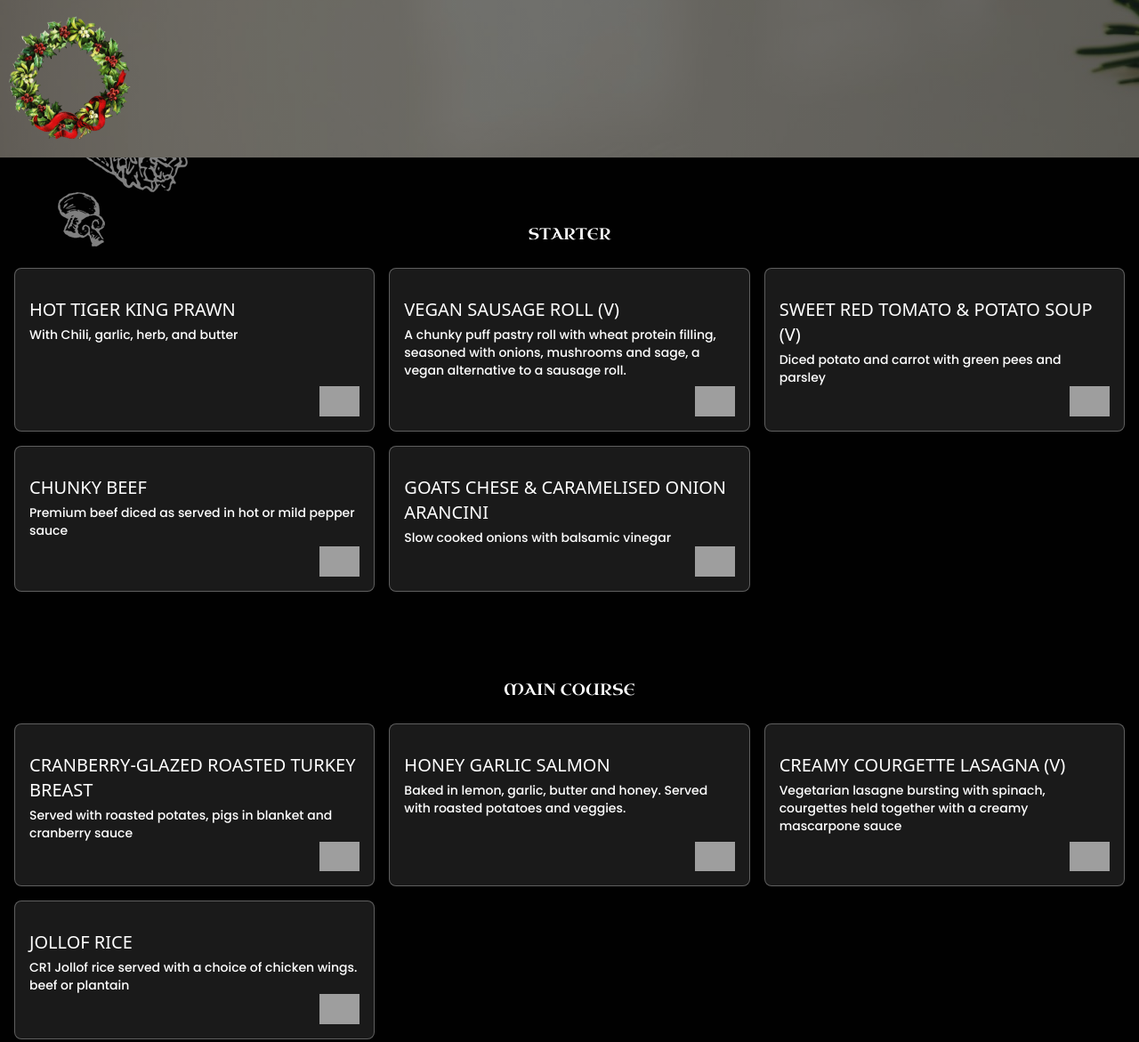
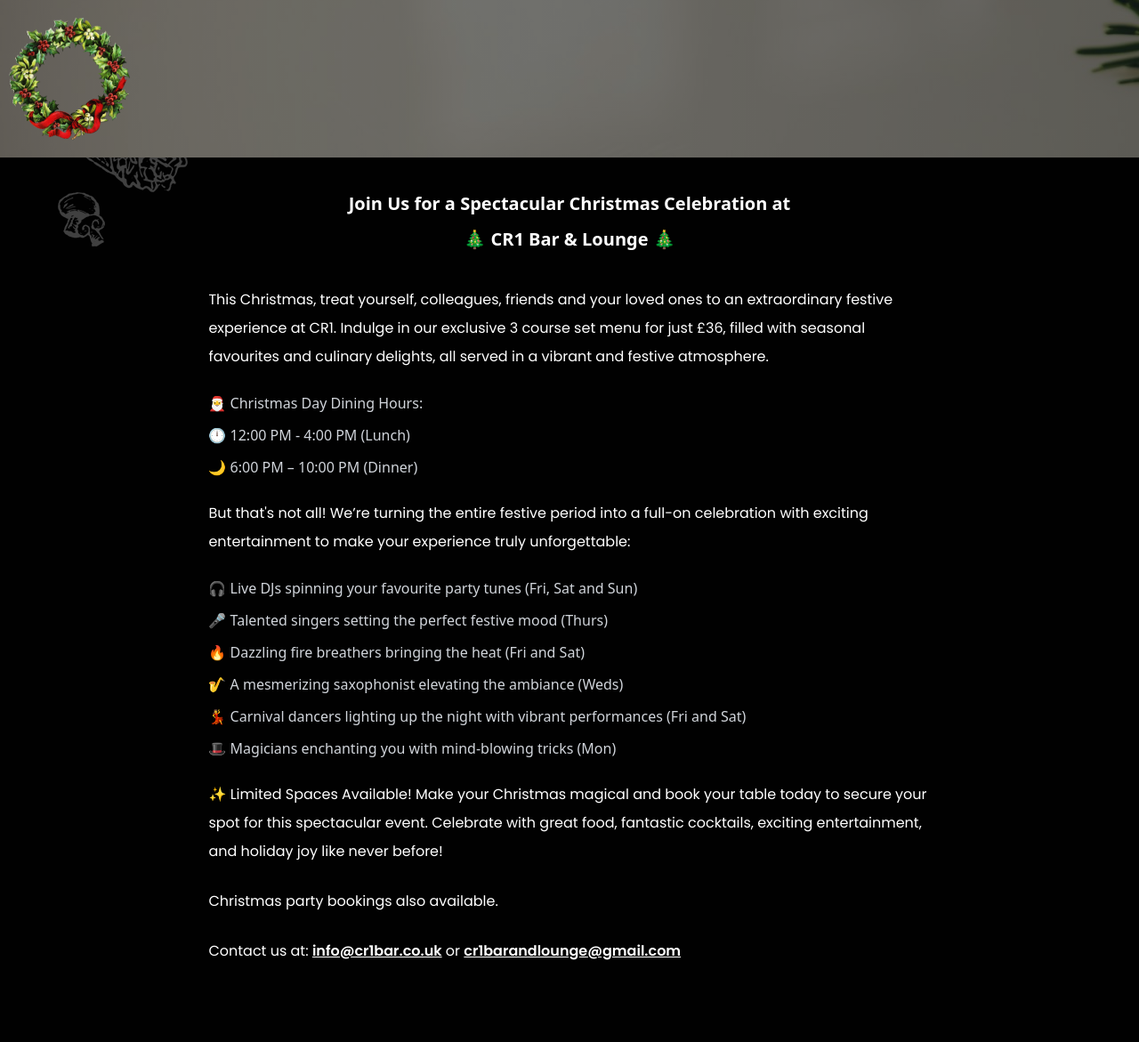
Before and after one commit to Olabode-cmd/christmas, a plain HTML site: page index.html in a window 1280 px wide. Shown: the part 503-1674 px from the top of the page at 89% size. Drawn offline with nearby package versions, Linux system fonts and the light colour scheme; grey boxes are pictures that could not be loaded.

Commit message:
page additions

```diff
--- a/index.html
+++ b/index.html
@@ -1,5 +1,6 @@
 <!DOCTYPE html>
 <html lang="en">
+
 <head>
     <meta charset="UTF-8">
     <meta name="viewport" content="width=device-width, initial-scale=1.0">
@@ -9,21 +10,32 @@
     <link href="https://unpkg.com/aos@2.3.1/dist/aos.css" rel="stylesheet">
     <script src="https://cdn.tailwindcss.com"></script>
 </head>
+
 <body class="p-0 m-0">
     <style>
         @import url('https://fonts.googleapis.com/css2?family=Poppins:ital,wght@0,100;0,200;0,300;0,400;0,500;0,600;0,700;0,800;0,900;1,100;1,200;1,300;1,400;1,500;1,600;1,700;1,800;1,900&family=Uncial+Antiqua&display=swap');
 
-        a,p,span,button {
+        a,
+        p,
+        span,
+        button {
             font-family: "Poppins", serif;
             color: white;
         }
-        h1,h2,h3 {
+
+        h1,
+        h2,
+        h3 {
             font-family: "Uncial Antiqua", system-ui;
             color: white;
         }
-        h4, h5, h6 {
+
+        h4,
+        h5,
+        h6 {
             color: white;
         }
+
         img {
             max-width: 100%;
         }
@@ -35,6 +47,7 @@
             padding-top: 16px;
             position: relative;
         }
+
         .wreath {
             position: absolute;
             bottom: 3%;
@@ -46,6 +59,7 @@
             0% {
                 transform: rotate(0deg)
             }
+
             100% {
                 transform: rotate(360deg)
             }
@@ -56,6 +70,7 @@
                 background-position: 60%;
                 height: 65vh;
             }
+
             .wreath {
                 left: 45%;
                 transform: translateX(-50%);
@@ -69,22 +84,81 @@
             </div>
 
             <div class="mt-28">
-                <h1 class="uppercase text-center text-white text-2xl md:text-3xl" data-aos="fade-up" data-aos-duration="900">christmas menu</h1>
-                <p class="font-medium text-gray-50 text-sm uppercase text-center mt-4 md:mt-2 w-[95%] md:w-full mx-auto" data-aos="fade-up" data-aos-duration="900" data-aos-delay="300">2 course menu &pound;30 per person, 3 course
+                <h1 class="uppercase text-center text-white text-2xl md:text-3xl" data-aos="fade-up"
+                    data-aos-duration="900">christmas menu</h1>
+                <p class="font-medium text-gray-50 text-sm uppercase text-center mt-4 md:mt-2 w-[95%] md:w-full mx-auto"
+                    data-aos="fade-up" data-aos-duration="900" data-aos-delay="300">2 course menu &pound;30 per person,
+                    3 course
                     &pound;36 per person</p>
             </div>
 
-            <img src="images/wreath.png" alt="wreath" class="wreath w-[75px] md:w-[95px] lg:w-[135px]" data-aos="fade-up" data-aos-duration="900" data-aos-delay="500">
+            <img src="images/wreath.png" alt="wreath" class="wreath w-[75px] md:w-[95px] lg:w-[135px]"
+                data-aos="fade-up" data-aos-duration="900">
         </header>
 
         <section class="container mx-auto section-menu px-4 py-8">
+            <h4 class="text-center text-xl font-semibold leading-loose">Join Us for a Spectacular Christmas Celebration
+                at <br class="hidden md:block" />🎄 CR1 Bar & Lounge 🎄</h4>
+
+
+            <div class="text-gray-300 w-full md:w-[65%] mx-auto mt-8">
+                <p class="text-md leading-loose">
+                    This Christmas, treat yourself, colleagues, friends and your loved ones to an extraordinary festive
+                    experience at CR1.
+                    Indulge in our exclusive 3 course set menu for just £36, filled with seasonal favourites and
+                    culinary delights, all
+                    served in a vibrant and festive atmosphere.
+                </p>
+
+                <ul class="space-y-3 my-6 text-gray-300">
+                    <li>🎅 Christmas Day Dining Hours:</li>
+                    <li>🕛 12:00 PM - 4:00 PM (Lunch)</li>
+                    <li>🌙 6:00 PM – 10:00 PM (Dinner)</li>
+                </ul>
+
+
+                <p class="text-md leading-loose">
+                    But that's not all! We’re turning the entire festive period into a full-on celebration with exciting
+                    entertainment to
+                    make your experience truly unforgettable:
+                </p>
+
+                <ul class="space-y-3 my-6 text-gray-300">
+                    <li>🎧 Live DJs spinning your favourite party tunes (Fri, Sat and Sun)</li>
+                    <li>🎤 Talented singers setting the perfect festive mood (Thurs)</li>
+                    <li>🔥 Dazzling fire breathers bringing the heat (Fri and Sat)</li>
+                    <li>🎷 A mesmerizing saxophonist elevating the ambiance (Weds)</li>
+                    <li>💃 Carnival dancers lighting up the night with vibrant performances (Fri and Sat)</li>
+                    <li>🎩 Magicians enchanting you with mind-blowing tricks (Mon)</li>
+                </ul>
+
+                <p class="text-md leading-loose">
+                    ✨ Limited Spaces Available! Make your Christmas magical and book your table today to secure your spot for
+                    this
+                    spectacular event. Celebrate with great food, fantastic cocktails, exciting entertainment, and holiday joy
+                    like never
+                    before!
+                </p>
+
+                <p class="text-md leading-loose mt-6">
+                    Christmas party bookings also available.
+                </p>
+
+                <p class="text-md leading-loose mt-6">Contact us at: <a href="mailto:info@cr1bar.co.uk" class="text-white font-semibold underline">info@cr1bar.co.uk</a> or <a href="mailto:cr1barandlounge@gmail.com" class="text-white font-semibold underline">cr1barandlounge@gmail.com</a></p>
+            </div>
+
+        </section>
+
+        <section class="container mx-auto section-menu px-4 py-8">
             <div class="starter relative pt-10">
-                <h3 class="text-lg text-white uppercase text-center" data-aos="fade-up" data-aos-duration="900">starter</h3>
-                <img src="images/gallery-elements-1.png" alt="gallery" class="fixed left-4 bottom-5 ">
-                <img src="images/gallery-elements-3.png" alt="gallery" class="fixed right-4 top-5 ">
+                <h3 class="text-lg text-white uppercase text-center" data-aos="fade-up" data-aos-duration="900">starter
+                </h3>
+                <img src="images/gallery-elements-1.png" alt="gallery" class="fixed left-4 bottom-5 opacity-50">
+                <img src="images/gallery-elements-3.png" alt="gallery" class="fixed right-4 top-5 opacity-50">
 
                 <div class="mt-6 grid gap-4 grid-cols-1 md:grid-cols-3">
-                    <div data-aos="fade-up" data-aos-duration="900" class="flex flex-col justify-between pt-8 pb-4 px-4 rounded-lg bg-white/10 backdrop-blur-md border border-white/30 hover:bg-amber-600 duration-300">
+                    <div data-aos="fade-up" data-aos-duration="900"
+                        class="flex flex-col justify-between pt-8 pb-4 px-4 rounded-lg bg-white/10 backdrop-blur-md border border-white/30 hover:bg-amber-600 duration-300">
                         <div>
                             <h4 class="text-xl font-medium uppercase">Hot Tiger King Prawn</h4>
                             <p class="md:font-medium text-xs md:text-sm mt-1">With Chili, garlic, herb, and butter</p>
@@ -99,7 +173,8 @@
                         class="flex flex-col justify-between pt-8 pb-4 px-4 rounded-lg bg-white/10 backdrop-blur-md border border-white/30 hover:bg-amber-600 duration-300">
                         <div>
                             <h4 class="text-xl font-medium uppercase">vegan sausage roll (v)</h4>
-                            <p class="md:font-medium text-xs md:text-sm mt-1">A chunky puff pastry roll with wheat protein filling, seasoned with onions, mushrooms and
+                            <p class="md:font-medium text-xs md:text-sm mt-1">A chunky puff pastry roll with wheat
+                                protein filling, seasoned with onions, mushrooms and
                                 sage, a vegan alternative to a sausage roll.</p>
                         </div>
 
@@ -112,7 +187,8 @@
                         class="flex flex-col justify-between pt-8 pb-4 px-4 rounded-lg bg-white/10 backdrop-blur-md border border-white/30 hover:bg-amber-600 duration-300">
                         <div>
                             <h4 class="text-xl font-medium uppercase">sweet red tomato & potato soup (v)</h4>
-                            <p class="md:font-medium text-xs md:text-sm mt-1">Diced potato and carrot with green pees and parsley</p>
+                            <p class="md:font-medium text-xs md:text-sm mt-1">Diced potato and carrot with green pees
+                                and parsley</p>
                         </div>
 
                         <div class="flex justify-end">
@@ -124,7 +200,8 @@
                         class="flex flex-col justify-between pt-8 pb-4 px-4 rounded-lg bg-white/10 backdrop-blur-md border border-white/30 hover:bg-amber-600 duration-300">
                         <div>
                             <h4 class="text-xl font-medium uppercase">chunky beef</h4>
-                            <p class="md:font-medium text-xs md:text-sm mt-1">Premium beef diced as served in hot or mild pepper sauce</p>
+                            <p class="md:font-medium text-xs md:text-sm mt-1">Premium beef diced as served in hot or
+                                mild pepper sauce</p>
                         </div>
 
                         <div class="flex justify-end">
@@ -136,7 +213,8 @@
                         class="flex flex-col justify-between pt-8 pb-4 px-4 rounded-lg bg-white/10 backdrop-blur-md border border-white/30 hover:bg-amber-600 duration-300">
                         <div>
                             <h4 class="text-xl font-medium uppercase">goats chese & caramelised onion arancini</h4>
-                            <p class="md:font-medium text-xs md:text-sm mt-1">Slow cooked onions with balsamic vinegar</p>
+                            <p class="md:font-medium text-xs md:text-sm mt-1">Slow cooked onions with balsamic vinegar
+                            </p>
                         </div>
 
                         <div class="flex justify-end">
@@ -147,13 +225,16 @@
             </div>
 
             <div class="course relative mt-24">
-                <h3 class="text-lg text-white uppercase text-center" data-aos="fade-up" data-aos-duration="700">main course</h3>
+                <h3 class="text-lg text-white uppercase text-center" data-aos="fade-up" data-aos-duration="700">main
+                    course</h3>
 
                 <div class="mt-6 grid gap-4 grid-cols-1 md:grid-cols-3">
-                    <div data-aos="fade-up" data-aos-duration="700" class="flex flex-col justify-between pt-8 pb-4 px-4 rounded-lg bg-white/10 backdrop-blur-md border border-white/30 hover:bg-amber-600 duration-300">
+                    <div data-aos="fade-up" data-aos-duration="700"
+                        class="flex flex-col justify-between pt-8 pb-4 px-4 rounded-lg bg-white/10 backdrop-blur-md border border-white/30 hover:bg-amber-600 duration-300">
                         <div>
                             <h4 class="text-xl font-medium uppercase">cranberry-glazed roasted turkey breast</h4>
-                            <p class="md:font-medium text-xs md:text-sm mt-1">Served with roasted potates, pigs in blanket and cranberry sauce</p>
+                            <p class="md:font-medium text-xs md:text-sm mt-1">Served with roasted potates, pigs in
+                                blanket and cranberry sauce</p>
                         </div>
 
                         <div class="flex justify-end">
@@ -165,7 +246,8 @@
                         class="flex flex-col justify-between pt-8 pb-4 px-4 rounded-lg bg-white/10 backdrop-blur-md border border-white/30 hover:bg-amber-600 duration-300">
                         <div>
                             <h4 class="text-xl font-medium uppercase">honey garlic salmon</h4>
-                            <p class="md:font-medium text-xs md:text-sm mt-1">Baked in lemon, garlic, butter and honey. Served with roasted potatoes and veggies.</p>
+                            <p class="md:font-medium text-xs md:text-sm mt-1">Baked in lemon, garlic, butter and honey.
+                                Served with roasted potatoes and veggies.</p>
                         </div>
 
                         <div class="flex justify-end">
@@ -206,7 +288,8 @@
             </div>
 
             <div class="desserts relative mt-24">
-                <h3 class="text-lg text-white uppercase text-center" data-aos="fade-up" data-aos-duration="700">dessert</h3>
+                <h3 class="text-lg text-white uppercase text-center" data-aos="fade-up" data-aos-duration="700">dessert
+                </h3>
 
                 <div class="mt-6 grid gap-4 grid-cols-1 md:grid-cols-3">
                     <div data-aos="fade-up" data-aos-duration="700"
@@ -285,4 +368,5 @@
         AOS.init();
     </script>
 </body>
+
 </html>
```
